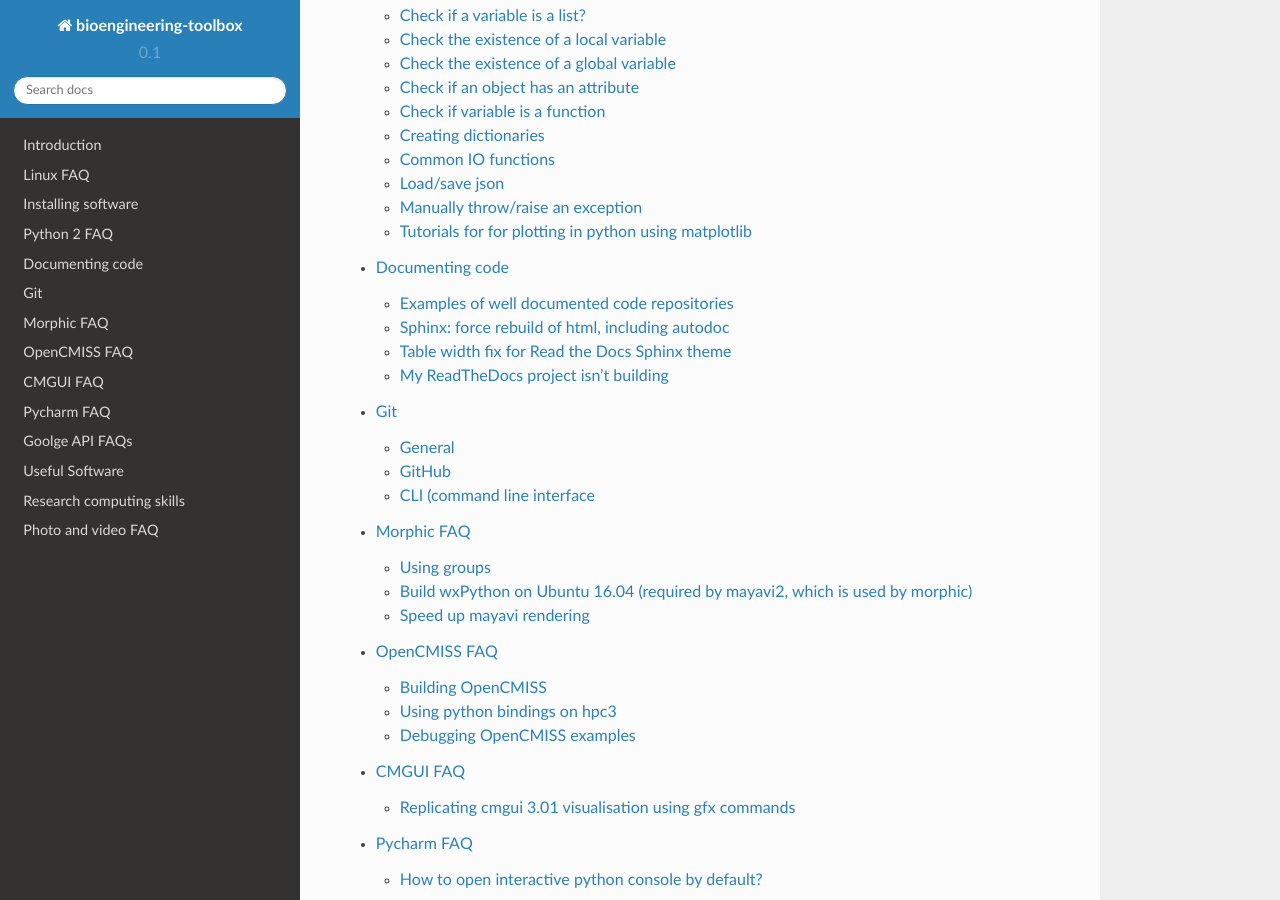
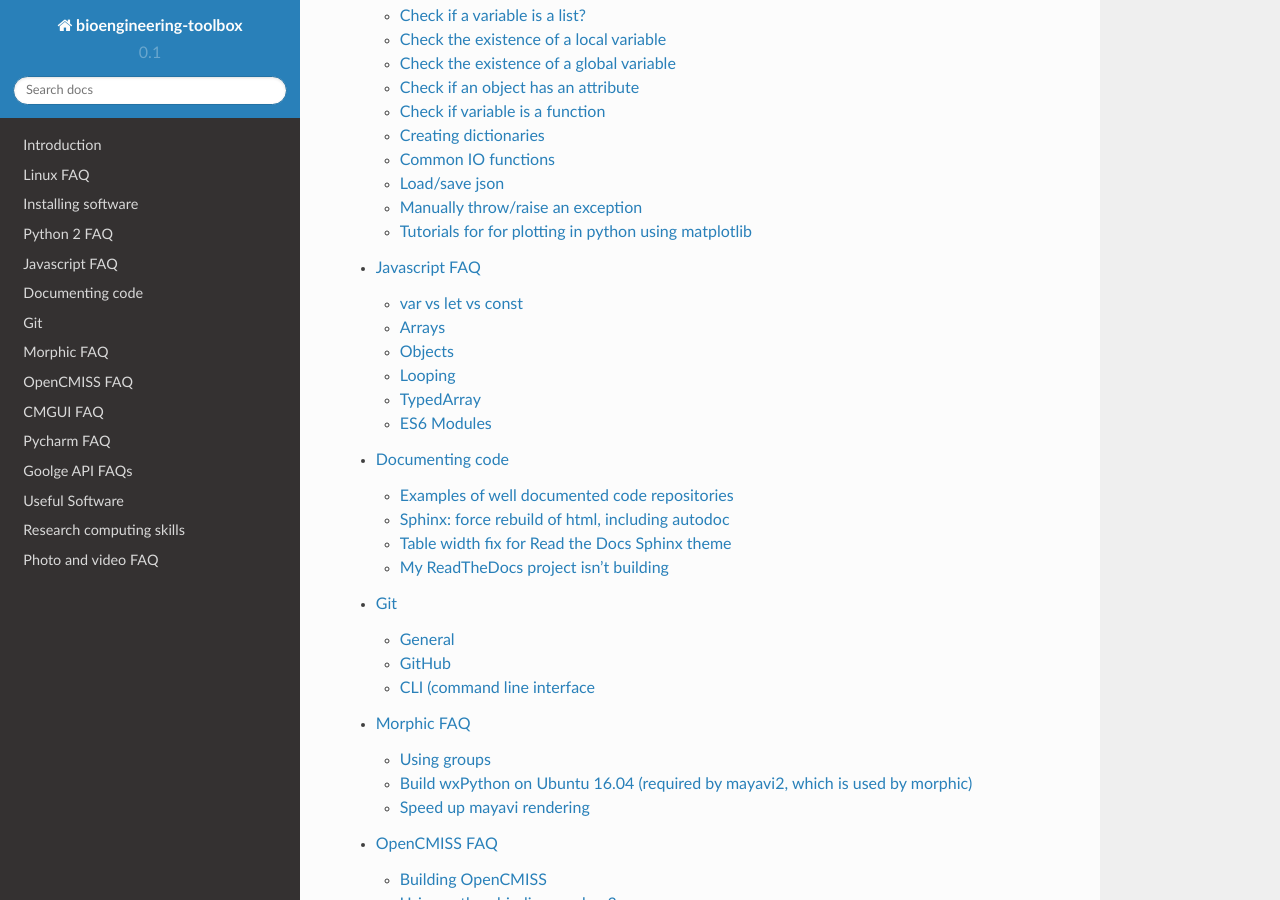
Before and after one commit to PrasadBabarendaGamage/bioengineering-toolbox, a Sphinx documentation site: the page built from docs/source/index.rst, in a window 1280 px wide and 900 px high, scrolled down 673 px. Built offline with Sphinx 7.4.7 and the Read the Docs theme 2.0.0, drawn with Linux system fonts in a browser that asks for light colours; formulas are drawn with MathJax 3; pages that are not in the unit, such as notebooks, are missing from menus; some of the changed lines change nothing that is shown.

Commit message:
Adding Javascript faq

```diff
--- a/docs/source/index.rst
+++ b/docs/source/index.rst
@@ -15,6 +15,7 @@ Contents:
    linux_faq
    installing_software
    python_faq
+   javascript_faq
    documenting_code
    git
    morphic_faq
--- /dev/null
+++ b/docs/source/javascript_faq.rst
@@ -0,0 +1,142 @@
+==============
+Javascript FAQ
+==============
+
+.. toctree::
+   :maxdepth: 2
+
+Click on the links in the headings for more information.
+
+`var vs let vs const <https://dev.to/sarah_chima/var-let-and-const--whats-the-difference-69e>`_
+-------------------
+
+``let`` is preferred for variable declaration now. It's no surprise as it comes as an improvement to the ``var`` declarations.
+
+*Scope*
+
+- ``var`` declarations are globally scoped or function scoped.
+
+- ``let`` and ``const`` declarations are block scoped.
+
+*Updating and re-declaring variables*
+
+- ``var`` variables can be updated and re-declared within its scope.
+
+- ``let`` variables can be updated but not re-declared.
+
+- ``const`` variables can neither be updated nor re-declared.
+
+*Initialisation*
+
+- ``var`` variables are initialized with undefined.
+
+- ``let`` and ``const`` variables are not initialized.
+
+- ``var`` and ``let`` can be declared without being initialized.
+
+- ``const`` must be initialized during declaration.
+
+Arrays
+------
+
+  .. code-block:: javascript
+
+    // Adding elements to arrays using push.
+    var array = [];
+    array.push(5);
+
+    //Flatten array of arrays.
+    const arrays = [[1], ["2"], [3]];
+    const merged = [].concat(arrays);
+
+`Objects <https://www.tutorialsteacher.com/javascript/javascript-object>`_
+-------
+
+  .. code-block:: javascript
+
+    // Declaring new objects.
+    // 1. Object literal.
+    var emptyObject = {}; // object with no properties or methods
+    var person = {
+      firstName: "John",
+      lastName : "Doe",
+      id       : 5566,
+      getFullName : function() {
+        return this.firstName + " " + this.lastName;
+      }
+    // 2. Object constructor.
+    var person = new Object();
+    // Attach properties and methods to person object.
+    person.firstName = "James";
+    person["lastName"] = "Bond";
+    person.age = 25;
+    person.getFullName = function () {
+            return this.firstName + ' ' + this.lastName;
+    };
+
+    // Accessing - objectName.propertyName
+    person.firstName
+    person["lastName"]
+
+    // Accessing object methods - objectName.methodName()
+    name = person.getFullName();
+
+    // Find number of keys.
+    Object.keys(person).length
+
+    // List value of an object.
+    Object.values(person)
+
+
+Looping
+-------
+
+  .. code-block:: javascript
+
+    // For each value in array.
+    const foobar = [1, 2, 3];
+    for (const value of foobar) {
+      console.log(value, element);
+    }
+    // For each index and value in array.
+    const foobar = ['A', 'B', 'C'];
+    for (const [index, element] of foobar.entries()) {
+      console.log(index, element);
+    }
+
+TypedArray
+----------
+
+  .. code-block:: javascript
+
+    // Create a TypedArray with a size in bytes.
+    const typedArray1 = new Int8Array(8);
+    const typedArray2 = new Float32Array(11);
+
+    // Set TypedArray values by direct assignment.
+    typedArray1[0] = 32;
+    typedArray2[0] = 32.34;
+
+    // Set TypedArray values using set - typedarray.set(array[, offset])
+    typedArray1.set([1, 2, 3], 3);
+
+`ES6 Modules <https://medium.com/backticks-tildes/introduction-to-es6-modules-49956f580da>`_
+-------
+
+- Everything inside an ES6 module is private by default, and runs in strict mode (there’s no need for 'use strict').
+
+- Public variables, functions and classes are exposed using export.
+
+- Exposed modules are called into other modules using import
+
+- Modules must be included in your HTML with type="module", which can be an inline or external script tag.
+
+  .. code-block:: javascript
+
+    <script type="module" src="main.js"></script>
+
+    <script type="module">
+      // or an inline script
+    </script>
+
+- Modules are deferred, and only run after a document is loaded
```
